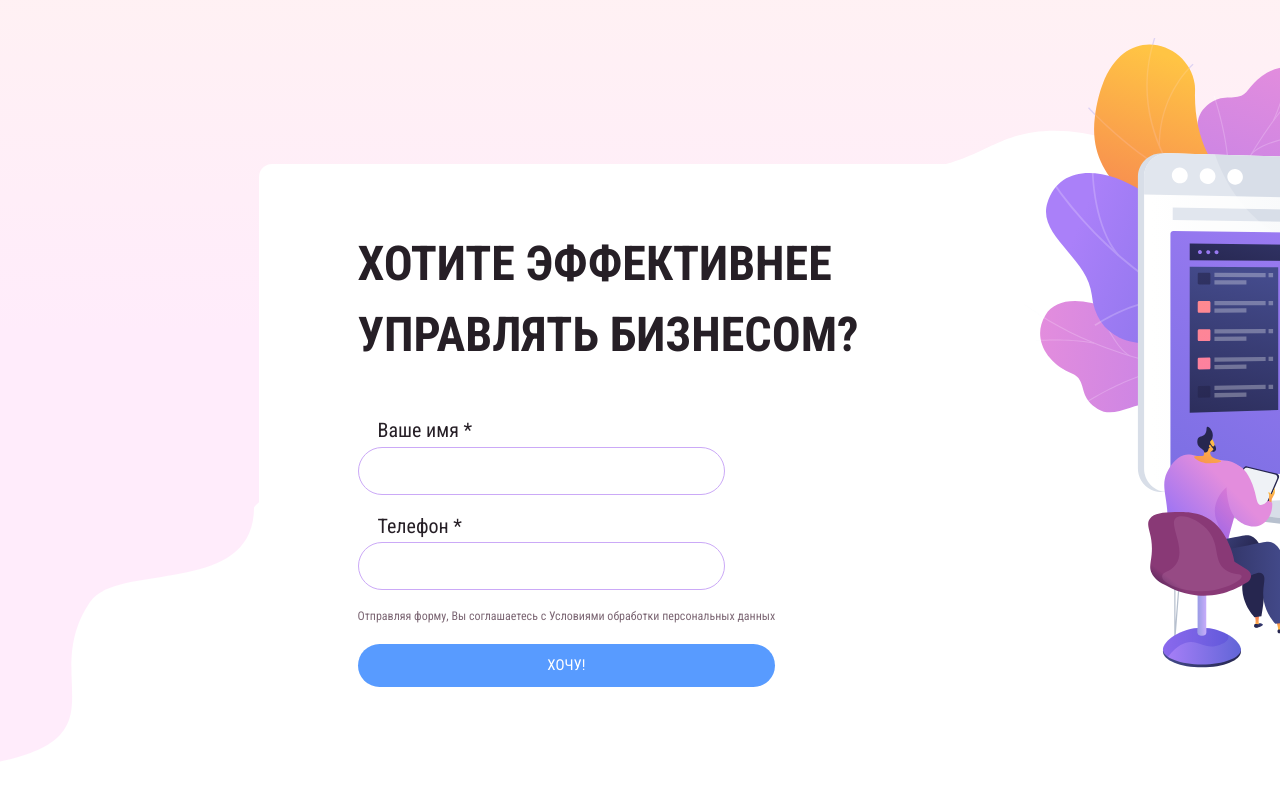
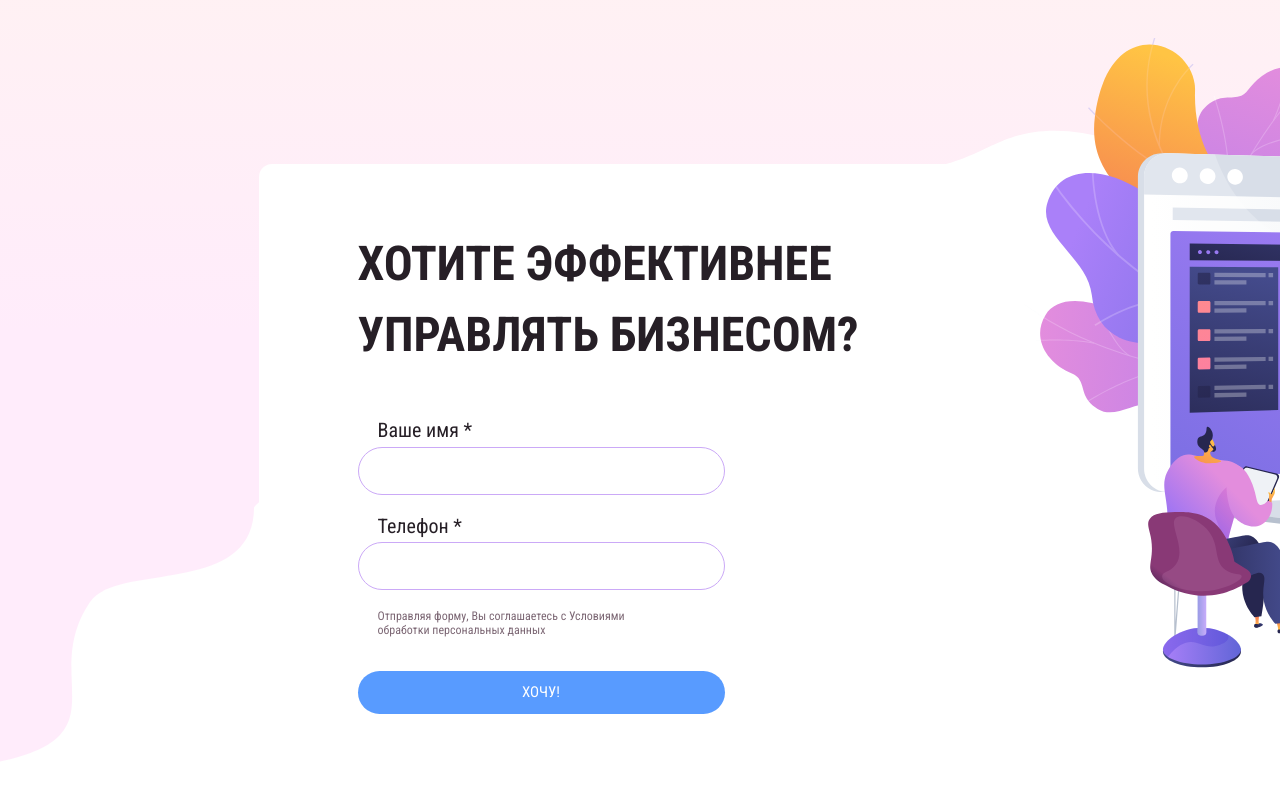
Before and after one commit to Lumenatom/app-crm, a React (Create React App) app: page / in a window 1280 px wide. Shown: the part 9316-10116 px from the top of the page. Built offline with nearby package versions, Linux system fonts and the light colour scheme.

Commit message:
Update gives.module.css

```diff
--- a/src/components/homePage/gives/gives.module.css
+++ b/src/components/homePage/gives/gives.module.css
@@ -220,3 +220,9 @@ form p {
   border-radius: 25px;
   padding: 13px 0;
 }
+
+.main_block__description p {
+  max-width: 301px;
+  margin-left: 20px;
+  margin-bottom: 13px;
+}
```
